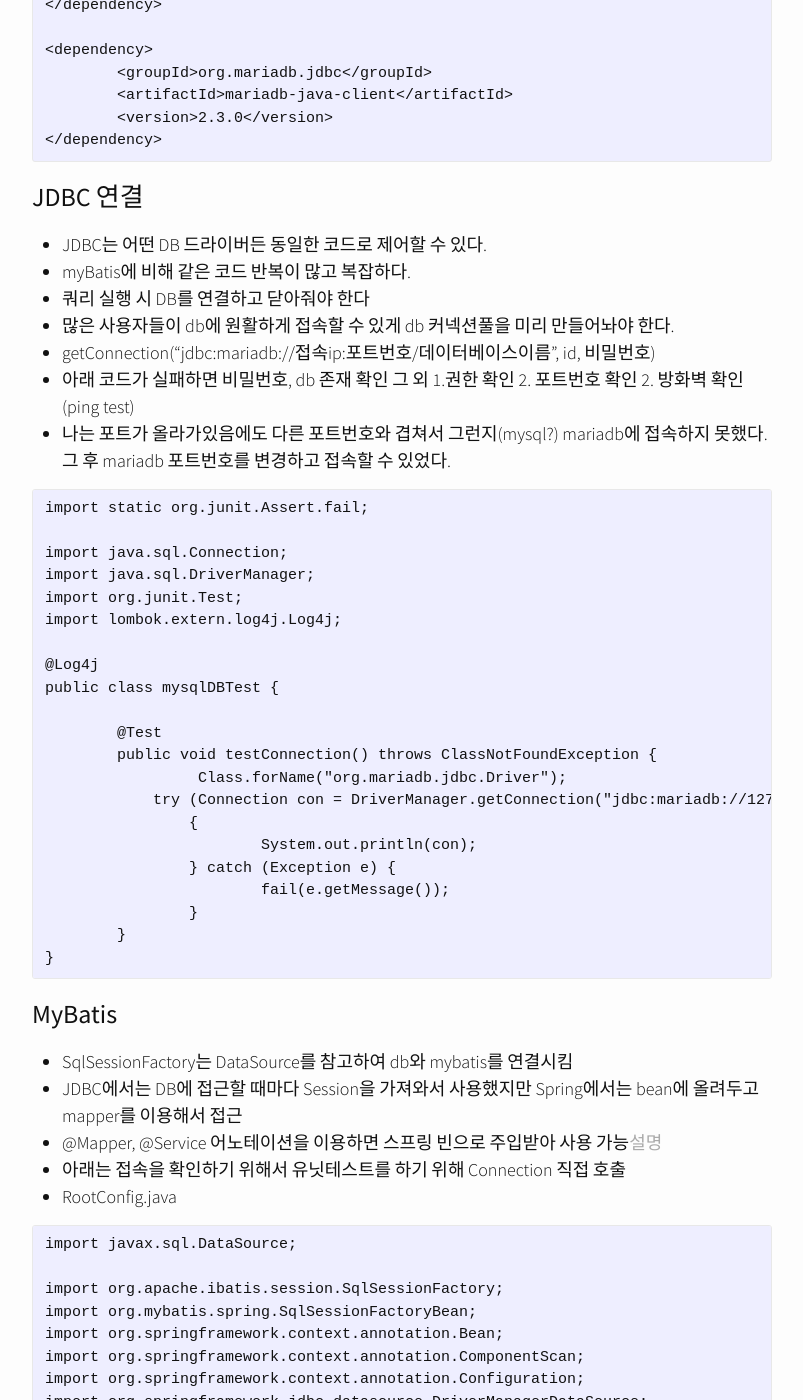
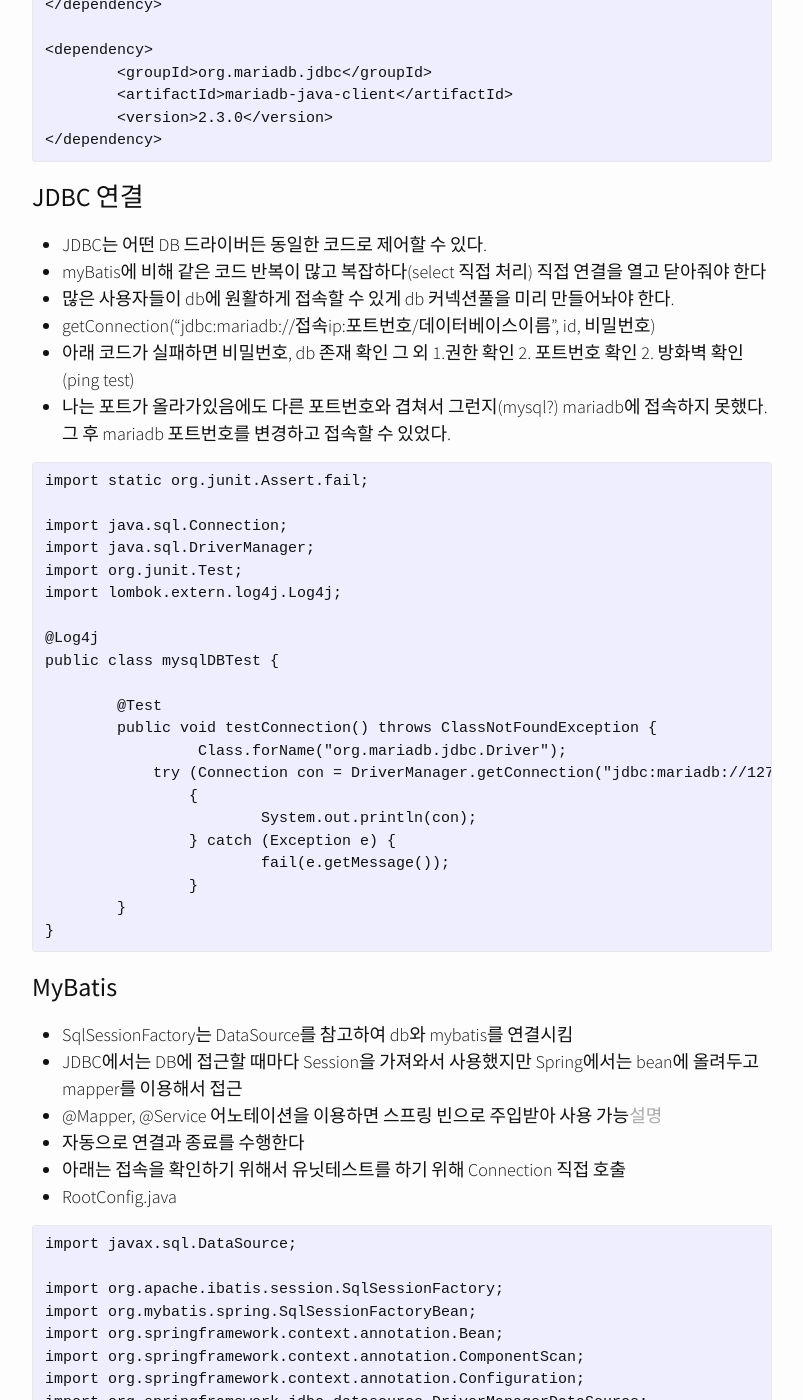
Before and after one commit to parkwonhui/parkwonhui.dev-github.io, a Jekyll site: the page built from _posts/spring/2019-5-13-JavaConfig-mariadb.md, in a window 1280 px wide and 1400 px high, scrolled down 862 px. Shown: the whole window, without its empty margins (238-1041 px from the left). Built offline with Jekyll 4.4.1, drawn with Linux system fonts in a browser that asks for light colours; nearby versions of some CDN libraries; comment, search, counter and statistics services are not loaded.

Commit message:
설명 추가

```diff
--- a/_posts/spring/2019-5-13-JavaConfig-mariadb.md
+++ b/_posts/spring/2019-5-13-JavaConfig-mariadb.md
@@ -34,8 +34,7 @@ comments: true
 
 ### JDBC 연결
 - JDBC는 어떤 DB 드라이버든 동일한 코드로 제어할 수 있다.
-- myBatis에 비해 같은 코드 반복이 많고 복잡하다.
-- 쿼리 실행 시 DB를 연결하고 닫아줘야 한다
+- myBatis에 비해 같은 코드 반복이 많고 복잡하다(select 직접 처리) 직접 연결을 열고 닫아줘야 한다
 - 많은 사용자들이 db에 원활하게 접속할 수 있게 db 커넥션풀을 미리 만들어놔야 한다.
 - getConnection("jdbc:mariadb://접속ip:포트번호/데이터베이스이름", id, 비밀번호)
 - 아래 코드가 실패하면 비밀번호, db 존재 확인 그 외 1.권한 확인  2. 포트번호 확인 2. 방화벽 확인(ping test)
@@ -70,6 +69,7 @@ public class mysqlDBTest {
 - SqlSessionFactory는 DataSource를 참고하여 db와 mybatis를 연결시킴
 - JDBC에서는 DB에 접근할 때마다 Session을 가져와서 사용했지만 Spring에서는 bean에 올려두고 mapper를 이용해서 접근
 - @Mapper, @Service 어노테이션을 이용하면 스프링 빈으로 주입받아 사용 가능[설명](http://wiki.sys4u.co.kr/pages/viewpage.action?pageId=7767258)
+- 자동으로 연결과 종료를 수행한다
 - 아래는 접속을 확인하기 위해서 유닛테스트를 하기 위해 Connection 직접 호출
 - RootConfig.java
 
```
